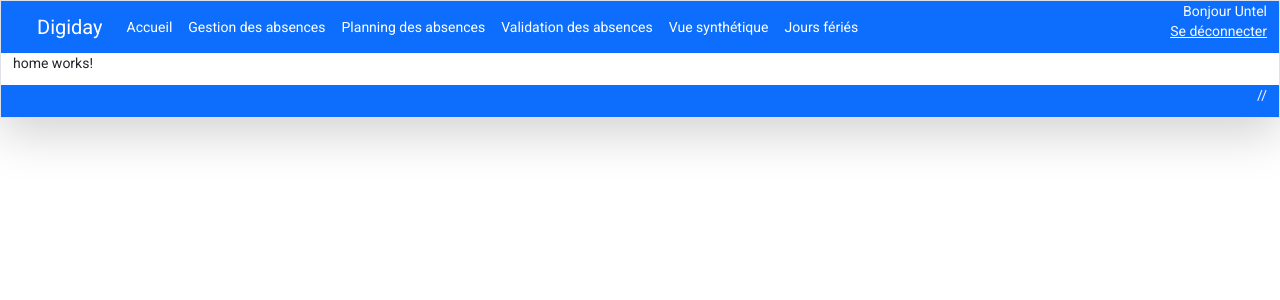
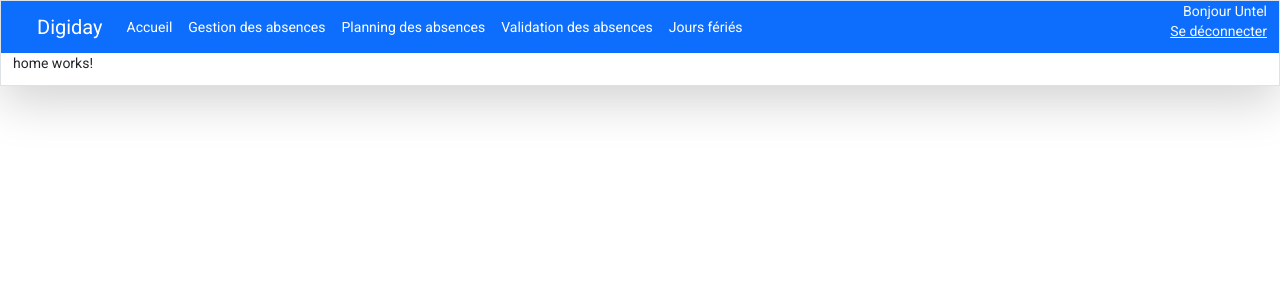
Before and after one commit to D17-Le-groupe-3/front-end, an Angular app: page /home in a window 1280 px wide. Shown: the top 300 px of the page. Built offline with nearby package versions, Linux system fonts and the light colour scheme.

Commit message:
suppression du footer

```diff
--- a/src/app/app.component.html
+++ b/src/app/app.component.html
@@ -5,7 +5,4 @@
   <div class="row">
     <router-outlet></router-outlet>
   </div>
-  <div class="row">
-    <app-footer></app-footer>
-  </div>
 </div>
--- a/src/app/app.module.ts
+++ b/src/app/app.module.ts
@@ -6,7 +6,6 @@ import {AppComponent} from './app.component';
 import {HomeComponent} from './components/home/home.component';
 import {BrowserAnimationsModule} from '@angular/platform-browser/animations';
 import { HeaderComponent } from './components/header/header.component';
-import { FooterComponent } from './components/footer/footer.component';
 import { MenuComponent } from './components/menu/menu.component';
 
 @NgModule({
@@ -14,7 +13,6 @@ import { MenuComponent } from './components/menu/menu.component';
     AppComponent,
     HomeComponent,
     HeaderComponent,
-    FooterComponent,
     MenuComponent
   ],
   imports: [
--- a/src/app/components/footer/footer.component.html
+++ /dev/null
@@ -1,3 +0,0 @@
-<div class="row bg-primary text-light">
-  <p class="text-end">//</p>
-</div>
--- a/src/app/components/footer/footer.component.ts
+++ /dev/null
@@ -1,15 +0,0 @@
-import { Component, OnInit } from '@angular/core';
-
-@Component({
-  selector: 'app-footer',
-  templateUrl: './footer.component.html',
-  styleUrls: ['./footer.component.scss']
-})
-export class FooterComponent implements OnInit {
-
-  constructor() { }
-
-  ngOnInit(): void {
-  }
-
-}
--- a/src/app/components/menu/menu.component.ts
+++ b/src/app/components/menu/menu.component.ts
@@ -9,7 +9,7 @@ export class MenuComponent implements OnInit {
 
   menu : String[] = [];
   constructor() { }
-  profil = "manager";
+  profil = "salarie";
 
   ngOnInit(): void {
   }
```
Also changed, not shown: src/app/components/footer/footer.component.scss (deleted), 1 other file (tests, documents, lock files or other folders).
